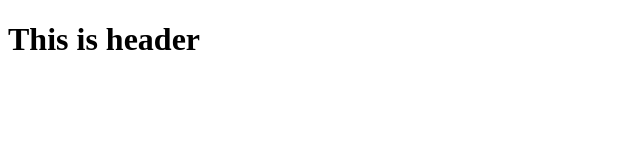
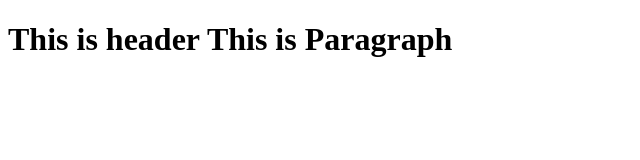
Before and after one commit to podilinagababu/mygittut, a plain HTML site: page index.html in a window 1280 px wide. Shown: the whole page, without its empty margins (0-640 px from the left). Drawn offline with Linux system fonts and the light colour scheme.

Commit message:
added paragraph to html file

```diff
--- a/index.html
+++ b/index.html
@@ -7,5 +7,6 @@
 </head>
 <body>
    <h1>This is header<h/>
+       <p1>This is Paragraph</p1>
 </body>
 </html>
```
